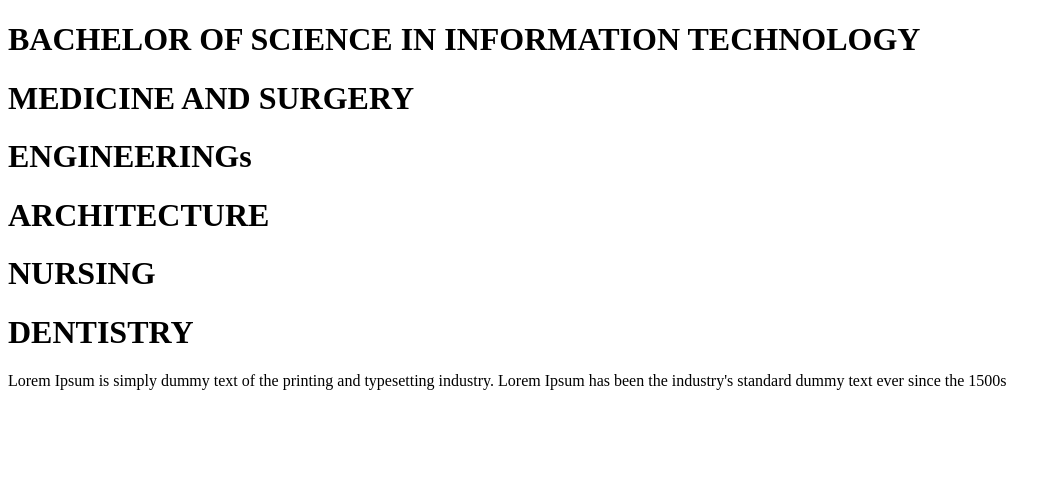
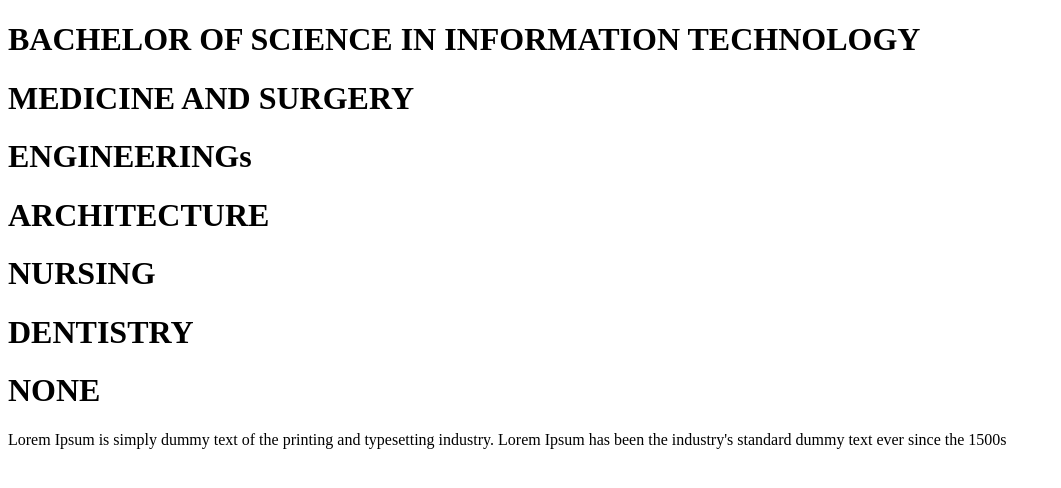
Before and after one commit to Musasizi/book_club, a React (Vite) app: page / in a window 1280 px wide. Shown: the top 488 px of the page, without its empty margins (0-1061 px from the left). Built offline with nearby package versions, Linux system fonts and the light colour scheme.

Commit message:
testing out something

```diff
--- a/src/App.jsx
+++ b/src/App.jsx
@@ -18,6 +18,8 @@ function App() {
 
             <Title text={"DENTISTRY"} />
 
+            <Title text = {"NONE"} />
+
             <Content />
         </>
     );
```
